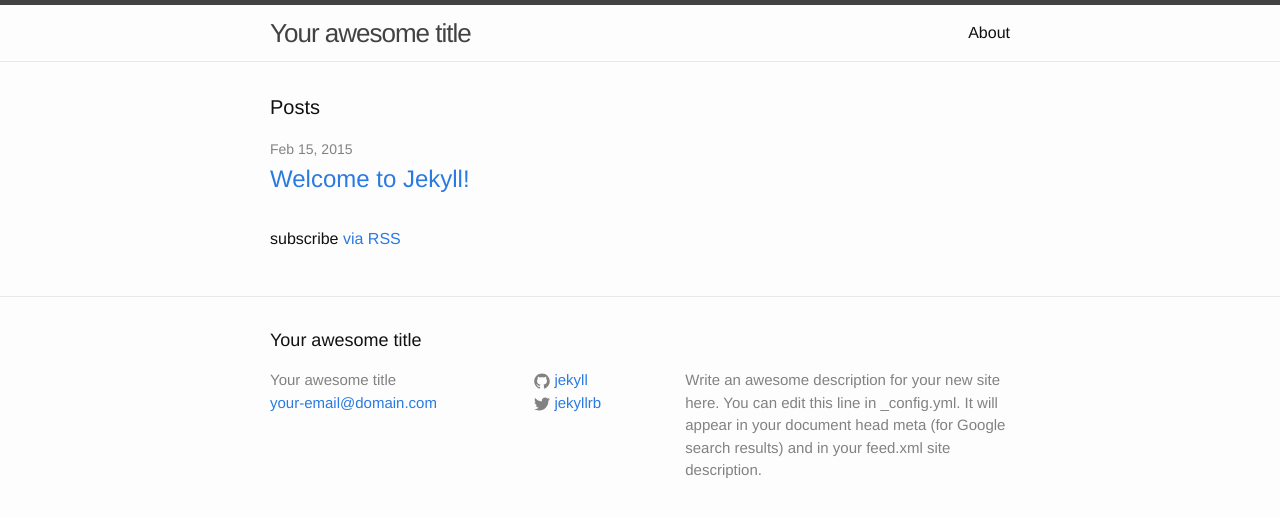
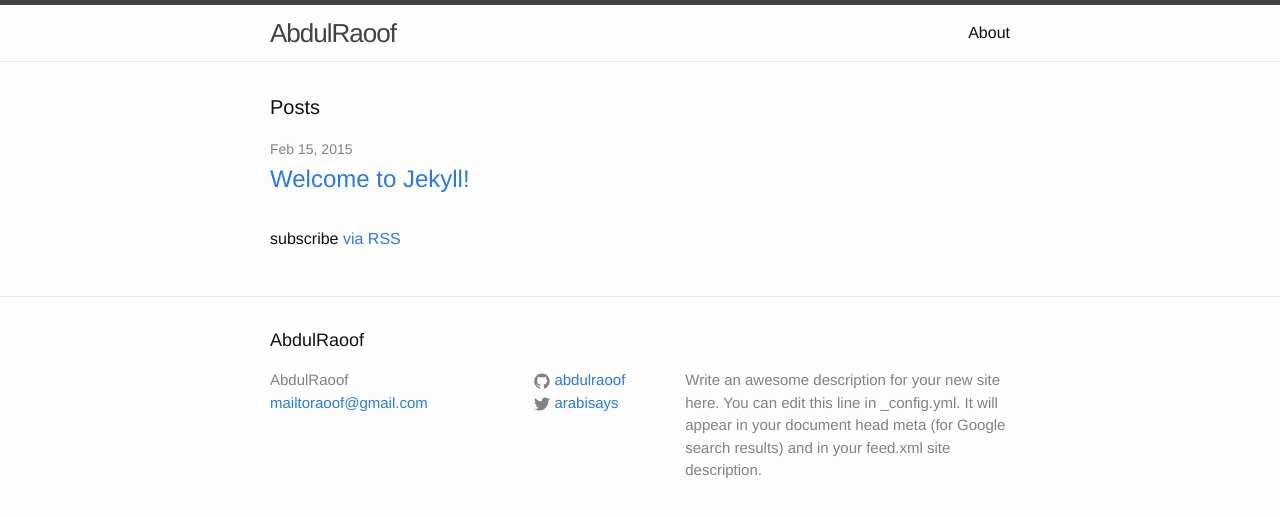
Before and after one commit to abdulraoof/abdulraoof.github.io, a Jekyll site: the page built from index.html, in a window 1280 px wide. Shown: the top 517 px of the page. Built offline with Jekyll 4.4.1, drawn with Linux system fonts in a browser that asks for light colours.

Commit message:
added CNAME record

```diff
--- /dev/null
+++ b/CNAME
@@ -0,0 +1 @@
+abdulraoof.com
--- a/_config.yml
+++ b/_config.yml
@@ -1,14 +1,14 @@
 # Site settings
-title: Your awesome title
-email: your-email@domain.com
+title: AbdulRaoof
+email: mailtoraoof@gmail.com
 description: > # this means to ignore newlines until "baseurl:"
   Write an awesome description for your new site here. You can edit this
   line in _config.yml. It will appear in your document head meta (for
   Google search results) and in your feed.xml site description.
 baseurl: "" # the subpath of your site, e.g. /blog/
 url: "http://yourdomain.com" # the base hostname & protocol for your site
-twitter_username: jekyllrb
-github_username:  jekyll
+twitter_username: arabisays
+github_username:  abdulraoof
 
 # Build settings
 markdown: kramdown
```
